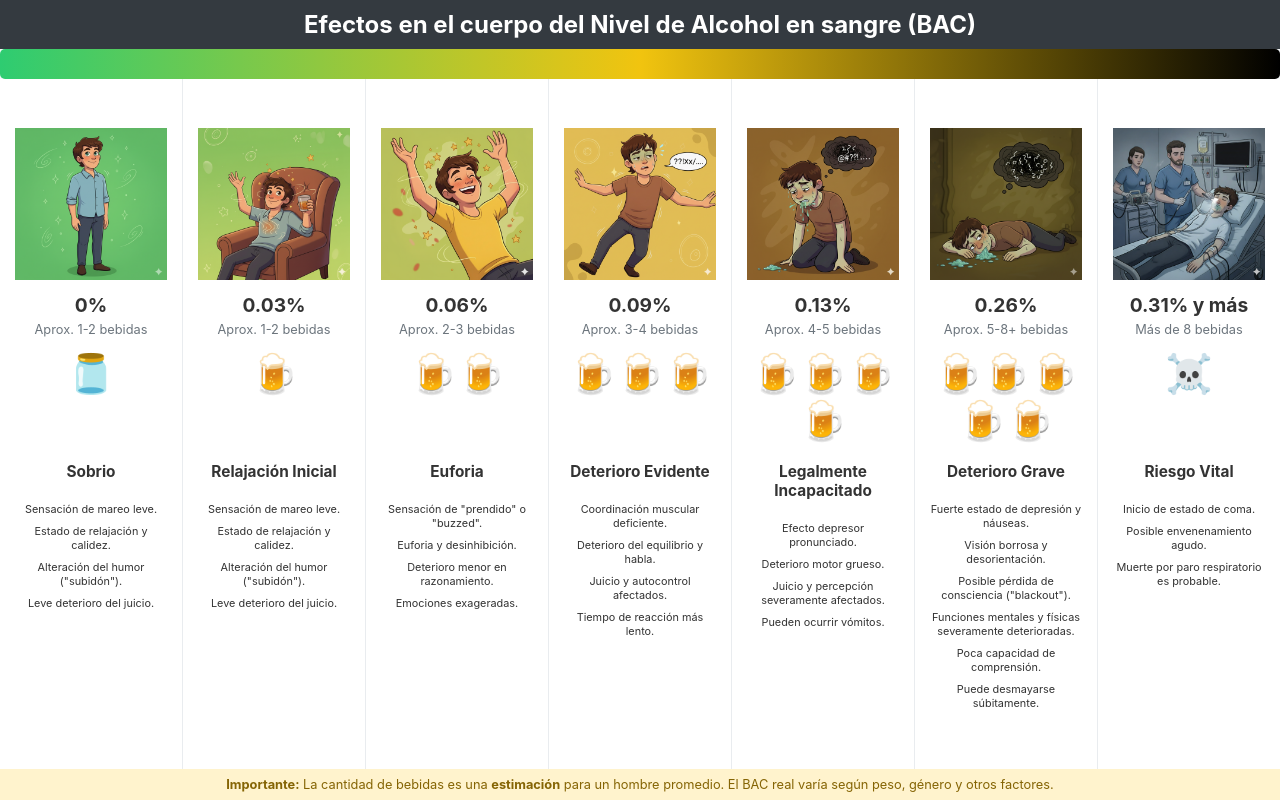
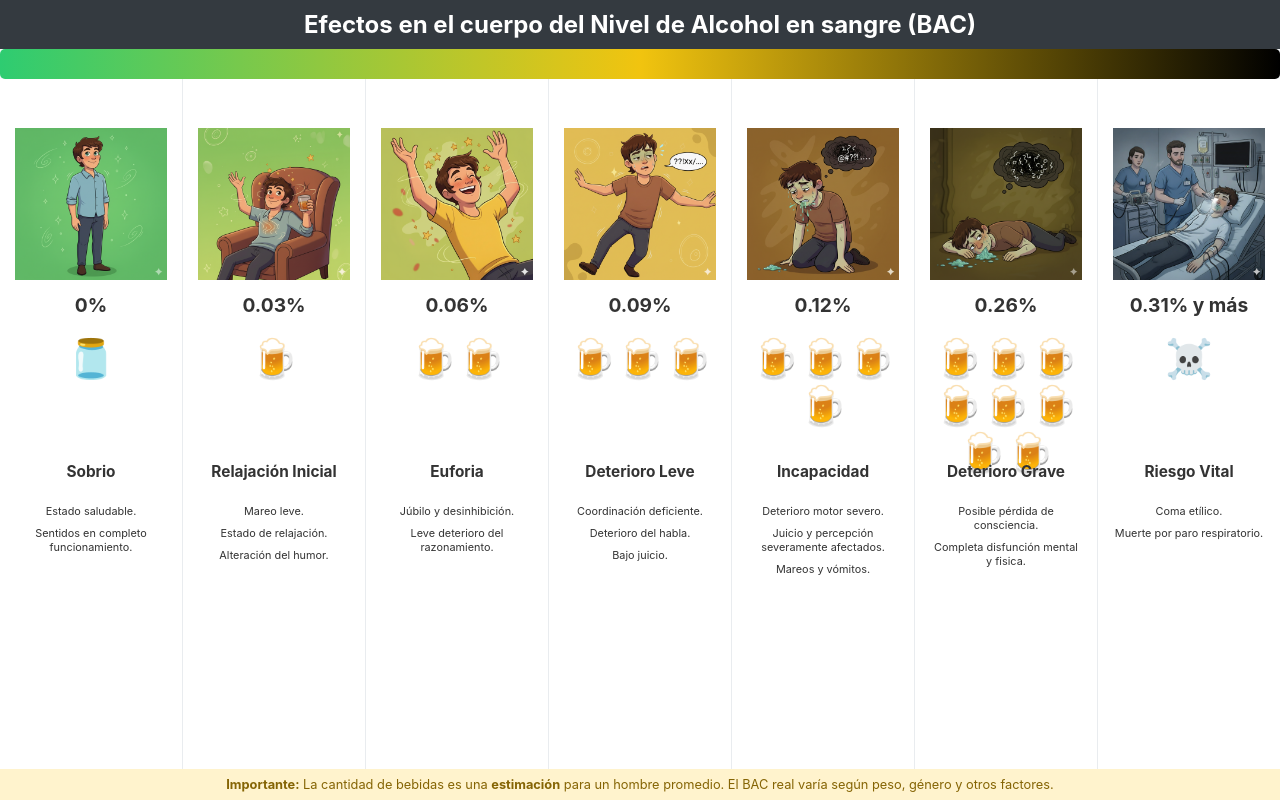
Before and after one commit to xperseosses/InfovisG21, a plain HTML site: page prueba2.0.html in a window 1280 px wide. Drawn offline with Linux system fonts and the light colour scheme.

Commit message:
Entrega parcial

```diff
--- a/prueba2.0.html
+++ b/prueba2.0.html
@@ -114,12 +114,13 @@
             margin-top: 15px;
             display: flex;
             flex-direction: column;
+            text-align: center;
             flex-grow: 1; /* Hace que esta sección ocupe el espacio vertical restante */
         }
 
         .effects-info h2 {
             font-size: 1.2vw;
-            margin: 0 0 10px 0;
+            margin: 0 0 12px 0;
         }
 
         .effects-info ul {
@@ -171,16 +172,14 @@
                 </div>
                 <div class="bac-info">
                     <h3>0%</h3>
-                    <p>Aprox. 1-2 bebidas</p>
                     <div class="drinks">🫙</div>
                 </div>
                 <div class="effects-info">
                     <h2>Sobrio</h2>
                     <ul>
-                        <li>Sensación de mareo leve.</li>
-                        <li>Estado de relajación y calidez.</li>
-                        <li>Alteración del humor ("subidón").</li>
-                        <li>Leve deterioro del juicio.</li>
+                        <li>Estado saludable.</li>
+                        <li>Sentidos en completo funcionamiento.</li>
+
                     </ul>
 
                 </div>
@@ -192,16 +191,14 @@
                 </div>
                 <div class="bac-info">
                     <h3>0.03%</h3>
-                    <p>Aprox. 1-2 bebidas</p>
                     <div class="drinks">🍺</div>
                 </div>
                 <div class="effects-info">
                     <h2>Relajación Inicial</h2>
                     <ul>
-                        <li>Sensación de mareo leve.</li>
-                        <li>Estado de relajación y calidez.</li>
-                        <li>Alteración del humor ("subidón").</li>
-                        <li>Leve deterioro del juicio.</li>
+                        <li>Mareo leve.</li>
+                        <li>Estado de relajación.</li>
+                        <li>Alteración del humor.</li>
                     </ul>
 
                 </div>
@@ -214,16 +211,13 @@
                 </div>
                 <div class="bac-info">
                     <h3>0.06%</h3>
-                    <p>Aprox. 2-3 bebidas</p>
                     <div class="drinks">🍺🍺</div>
                 </div>
                 <div class="effects-info">
                     <h2>Euforia</h2>
                     <ul>
-                        <li>Sensación de "prendido" o "buzzed".</li>
-                        <li>Euforia y desinhibición.</li>
-                        <li>Deterioro menor en razonamiento.</li>
-                        <li>Emociones exageradas.</li>
+                        <li>Júbilo y desinhibición.</li>
+                        <li>Leve deterioro del razonamiento.</li>
                     </ul>
 
                 </div>
@@ -236,16 +230,14 @@
                     </div>
                 <div class="bac-info">
                     <h3>0.09%</h3>
-                    <p>Aprox. 3-4 bebidas</p>
                     <div class="drinks">🍺🍺🍺</div>
                 </div>
                 <div class="effects-info">
-                    <h2>Deterioro Evidente</h2>
+                    <h2>Deterioro Leve</h2>
                     <ul>
-                        <li>Coordinación muscular deficiente.</li>
-                        <li>Deterioro del equilibrio y habla.</li>
-                        <li>Juicio y autocontrol afectados.</li>
-                        <li>Tiempo de reacción más lento.</li>
+                        <li>Coordinación deficiente.</li>
+                        <li>Deterioro del habla.</li>
+                        <li>Bajo juicio.</li>
                     </ul>
 
                 </div>
@@ -257,17 +249,15 @@
                         <img src="imagenes/legalmente_incapacitado.png" alt="Ilustración de legalmente incapacitado">
                     </div>
                 <div class="bac-info">
-                    <h3>0.13%</h3>
-                    <p>Aprox. 4-5 bebidas</p>
+                    <h3>0.12%</h3>
                     <div class="drinks">🍺🍺🍺🍺</div>
                 </div>
                 <div class="effects-info">
-                    <h2>Legalmente Incapacitado</h2>
+                    <h2>Incapacidad</h2>
                     <ul>
-                        <li>Efecto depresor pronunciado.</li>
-                        <li>Deterioro motor grueso.</li>
+                        <li>Deterioro motor severo.</li>
                         <li>Juicio y percepción severamente afectados.</li>
-                        <li>Pueden ocurrir vómitos.</li>
+                        <li>Mareos y vómitos.</li>
                     </ul>
 
                 </div>
@@ -280,18 +270,13 @@
                     </div>
                 <div class="bac-info">
                     <h3>0.26%</h3>
-                    <p>Aprox. 5-8+ bebidas</p>
-                    <div class="drinks">🍺🍺🍺🍺🍺</div>
+                    <div class="drinks">🍺🍺🍺🍺🍺🍺🍺🍺</div>
                 </div>
                 <div class="effects-info">
                     <h2>Deterioro Grave</h2>
                     <ul>
-                        <li>Fuerte estado de depresión y náuseas.</li>
-                        <li>Visión borrosa y desorientación.</li>
-                        <li>Posible pérdida de consciencia ("blackout").</li>
-                        <li>Funciones mentales y físicas severamente deterioradas.</li>
-                        <li>Poca capacidad de comprensión.</li>
-                        <li>Puede desmayarse súbitamente.</li>
+                        <li>Posible pérdida de consciencia.</li>
+                        <li>Completa disfunción mental y fisica.</li>
                     </ul>
 
                 </div>
@@ -303,15 +288,13 @@
                     </div>
                 <div class="bac-info">
                     <h3>0.31% y más</h3>
-                    <p>Más de 8 bebidas</p>
                     <div class="drinks">☠️</div>
                 </div>
                 <div class="effects-info">
                     <h2>Riesgo Vital</h2>
                     <ul>
-                        <li>Inicio de estado de coma.</li>
-                        <li>Posible envenenamiento agudo.</li>
-                        <li>Muerte por paro respiratorio es probable.</li>
+                        <li>Coma etílico.</li>
+                        <li>Muerte por paro respiratorio.</li>
                     </ul>
 
                 </div>
```
